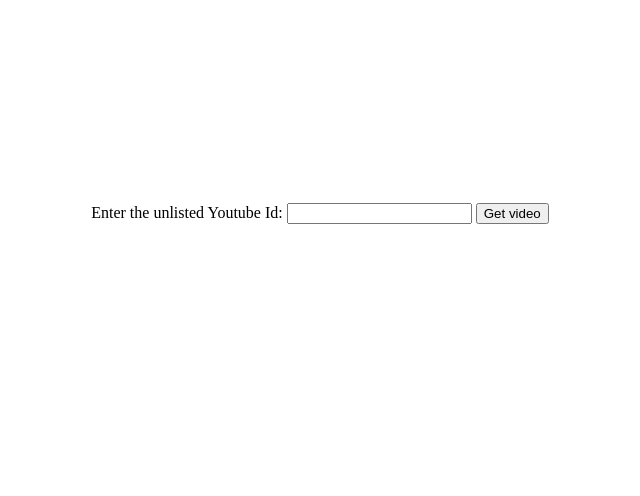
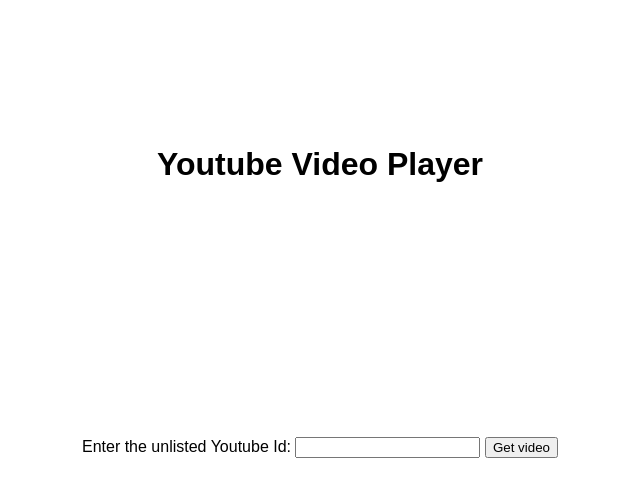
Before and after one commit to shardul523/provoke-assignment, a plain HTML site: page index.html in a window 1280 px wide. Shown: the whole page, without its empty margins (320-960 px from the left). Drawn offline with Linux system fonts and the light colour scheme.

Commit message:
Added some styling

```diff
--- a/index.html
+++ b/index.html
@@ -5,6 +5,7 @@
     <script defer src="https://www.youtube.com/iframe_api"></script>
     <style>
       body {
+        font-family: Arial, Helvetica, sans-serif;
         display: flex;
         flex-direction: column;
         justify-content: space-around;
@@ -14,6 +15,7 @@
     </style>
   </head>
   <body>
+    <h1>Youtube Video Player</h1>
     <form id="idForm">
       <label for="id-input">Enter the unlisted Youtube Id: </label>
       <input type="text" id="id-input" />
```
